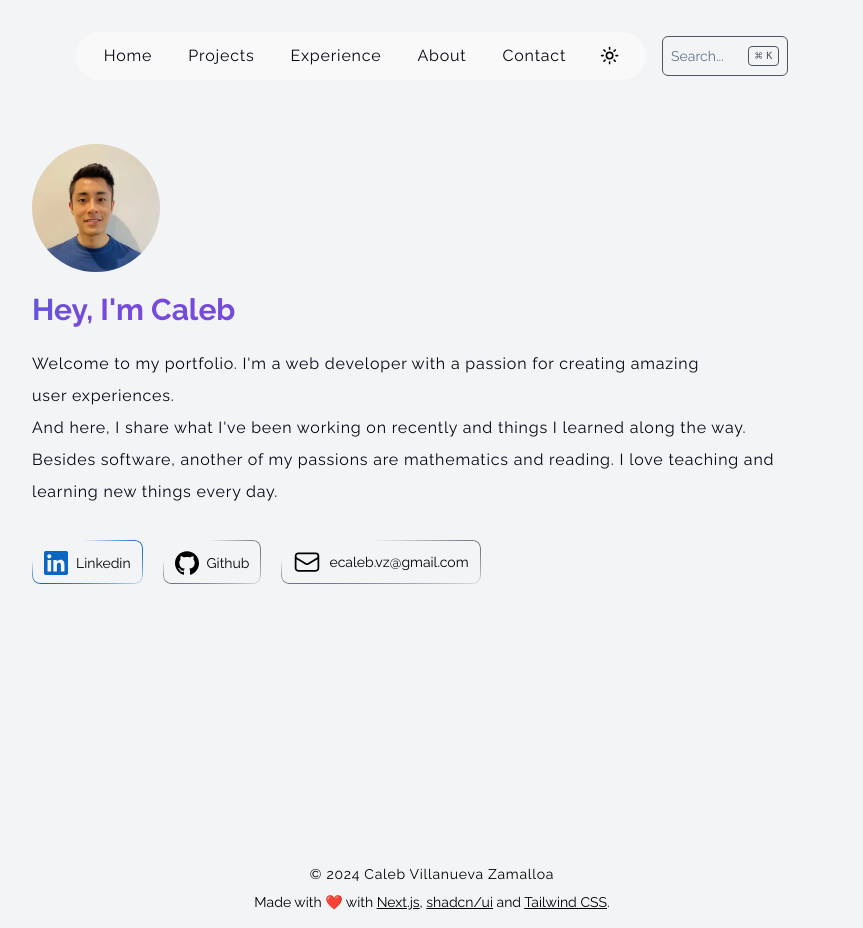
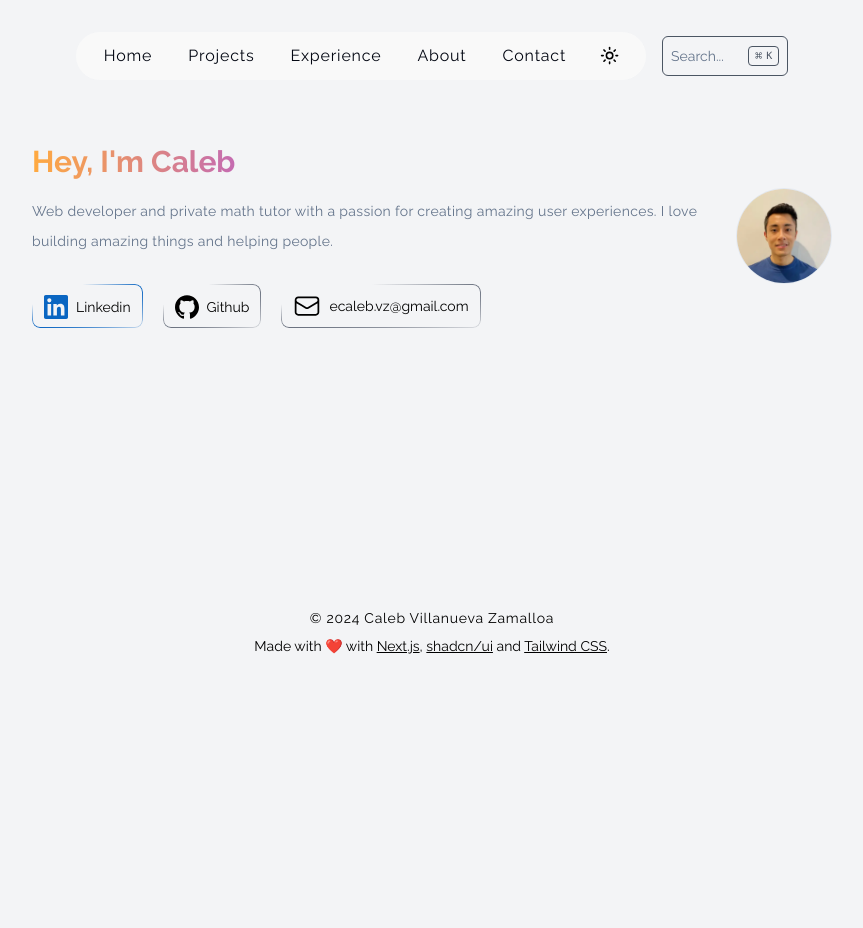
Before and after one commit to ecaleb97/ecaleb.dev, a Next.js app: page / in a window 1280 px wide. Shown: the whole page, without its empty margins (208-1071 px from the left). After the commit the page ends 800 px from the top, so only its background shows below. Built offline with nearby package versions, Linux system fonts and the light colour scheme.

Commit message:
refactor: Add AvatarIntro component for displaying avatar and fallback initials

```diff
--- /dev/null
+++ b/src/components/intro/avatar-intro.tsx
@@ -0,0 +1,16 @@
+import { Avatar, AvatarFallback, AvatarImage } from '@/components/ui/avatar';
+import calebPortrait from '@/static/images/me.webp';
+
+export function AvatarIntro() {
+  return (
+    <Avatar
+      className='size-[6rem] object-cover rounded-full z-10 border'
+    >
+      <AvatarImage
+        src={calebPortrait.src}
+        alt="Caleb's profile picture"
+      />
+      <AvatarFallback className='text-xl bg-transparent'>CZ</AvatarFallback>
+    </Avatar>
+  );
+}
--- a/src/components/intro/intro.tsx
+++ b/src/components/intro/intro.tsx
@@ -1,7 +1,8 @@
-import styles from '@/components/intro/intro.module.css';
 import { SocialPills } from '@/components/social/social-pills';
-import calebPortrait from '@/static/images/me.webp';
-import Image from 'next/image';
+import { cn } from '@/lib/utils';
+import { ChevronRight } from 'lucide-react';
+import { AvatarIntro } from './avatar-intro';
+import { AnimatedGradientText } from './gradient-text';
 
 export function Intro() {
   return (
@@ -10,29 +11,42 @@ export function Intro() {
       className='w-full max-w-[50rem] flex flex-col gap-5 my-28
       sm:mb-20 '
     >
-      <Image
-        src={calebPortrait}
-        alt="Caleb's profile picture"
-        width={250}
-        height={250}
-        className='size-[6rem] sm:size-[8rem] object-cover rounded-full z-10'
-      />
+      <div className='flex flex-col-reverse items-start gap-4 sm:flex-row sm:items-center'>
+        <div className='flex flex-col gap-4'>
           <h1
-        className={`text-2xl sm:text-3xl font-bold ${styles.textAnimate}
-        dark:bg-gradient-to-r from-[#fff08b] from-20%
-        via-[#00affa] via-30%
-        to-[#fff08b] to-80%`}
+            className={`inline text-2xl sm:text-3xl font-bold
+            animate-gradient bg-gradient-to-r
+            from-[#ffaa40]
+            via-[#9c40ff]
+            to-[#ffaa40]
+            bg-[length:var(--bg-size)_100%]
+            bg-clip-text
+            text-transparent`}
           >
             Hey, I&apos;m Caleb
           </h1>
-      <p className='text-base tracking-wider leading-8 pb-3 text-pretty'>
-      Welcome to my portfolio. I&apos;m a web developer with a passion for creating amazing user experiences.
-        <br />
-        And here, I share what I&apos;ve been working on recently and things I learned along the way.
-        <br />
-        Besides software, another of my passions are mathematics and reading. I love teaching and learning new things every day.
+          {/* <AnimatedGradientText>
+            🎉 <hr className="mx-2 h-4 w-[1px] shrink-0 bg-gray-300" />{' '}
+            <span
+              className={cn(
+                'inline animate-gradient bg-gradient-to-r from-[#ffaa40] via-[#9c40ff] to-[#ffaa40] bg-[length:var(--bg-size)_100%] bg-clip-text text-transparent',
+              )}
+            >
+              Fullstack Developer
+            </span>
+            <ChevronRight className="ml-1 size-3 transition-transform duration-300 ease-in-out group-hover:translate-x-0.5" />
+          </AnimatedGradientText> */}
+          <p
+            className='text-sm tracking-wide leading-[30px] pb-3 text-pretty
+            text-muted-foreground'
+          >
+            Web developer and private math tutor with a passion for creating amazing user experiences.
+            I love building amazing things and helping people.
           </p>
           <SocialPills />
+        </div>
+        <AvatarIntro />
+      </div>
     </section>
   );
 }
--- /dev/null
+++ b/src/components/ui/avatar.tsx
@@ -0,0 +1,50 @@
+'use client';
+
+import * as AvatarPrimitive from '@radix-ui/react-avatar';
+import * as React from 'react';
+
+import { cn } from '@/lib/utils';
+
+const Avatar = React.forwardRef<
+  React.ElementRef<typeof AvatarPrimitive.Root>,
+  React.ComponentPropsWithoutRef<typeof AvatarPrimitive.Root>
+>(({ className, ...props }, ref) => (
+  <AvatarPrimitive.Root
+    ref={ref}
+    className={cn(
+      'relative flex h-10 w-10 shrink-0 overflow-hidden rounded-full',
+      className
+    )}
+    {...props}
+  />
+));
+Avatar.displayName = AvatarPrimitive.Root.displayName;
+
+const AvatarImage = React.forwardRef<
+  React.ElementRef<typeof AvatarPrimitive.Image>,
+  React.ComponentPropsWithoutRef<typeof AvatarPrimitive.Image>
+>(({ className, ...props }, ref) => (
+  <AvatarPrimitive.Image
+    ref={ref}
+    className={cn('aspect-square h-full w-full', className)}
+    {...props}
+  />
+));
+AvatarImage.displayName = AvatarPrimitive.Image.displayName;
+
+const AvatarFallback = React.forwardRef<
+  React.ElementRef<typeof AvatarPrimitive.Fallback>,
+  React.ComponentPropsWithoutRef<typeof AvatarPrimitive.Fallback>
+>(({ className, ...props }, ref) => (
+  <AvatarPrimitive.Fallback
+    ref={ref}
+    className={cn(
+      'flex h-full w-full items-center justify-center rounded-full bg-muted',
+      className
+    )}
+    {...props}
+  />
+));
+AvatarFallback.displayName = AvatarPrimitive.Fallback.displayName;
+
+export { Avatar, AvatarFallback, AvatarImage };
```
Lines whose indentation alone changed are shown as unchanged.
